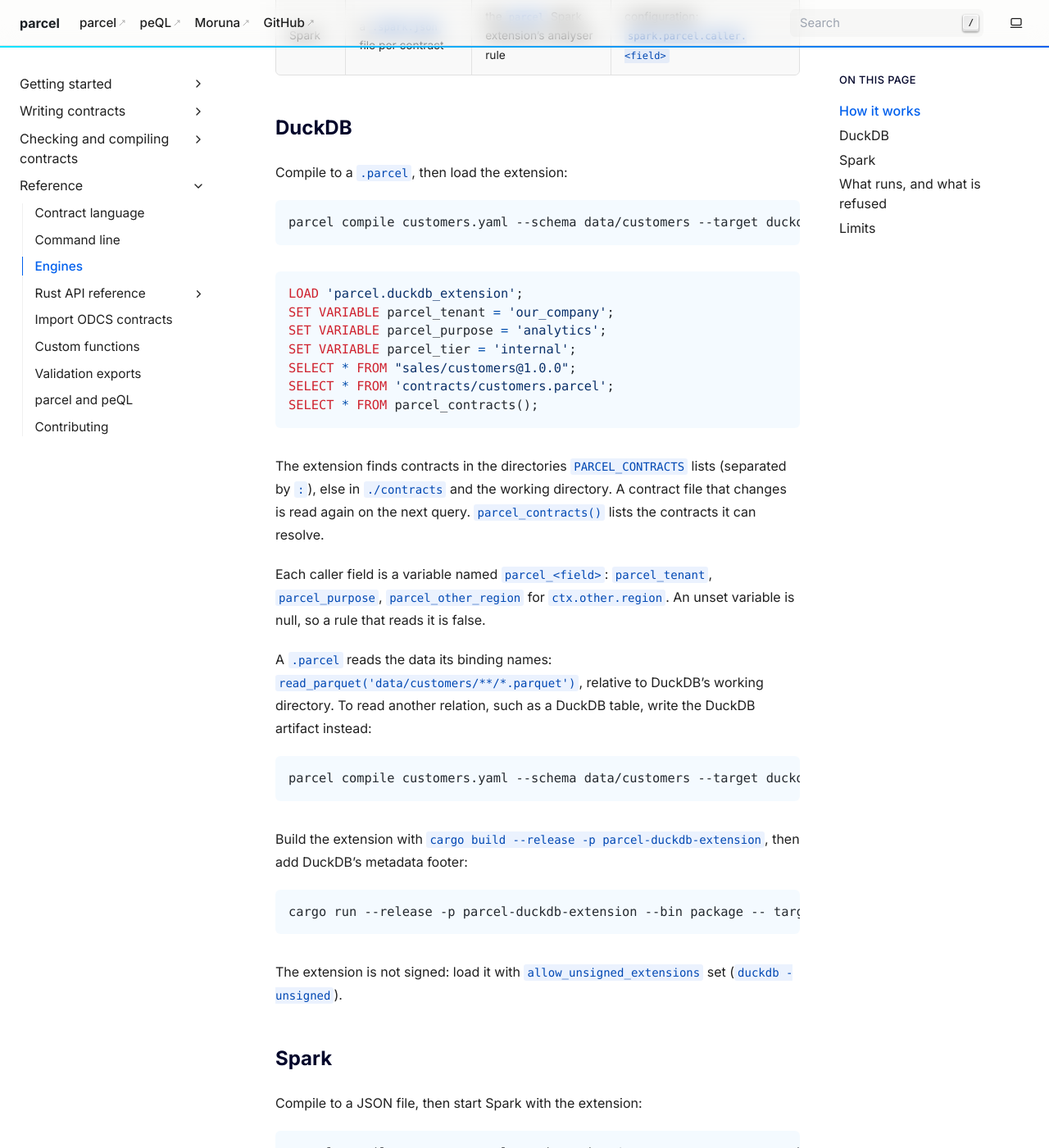
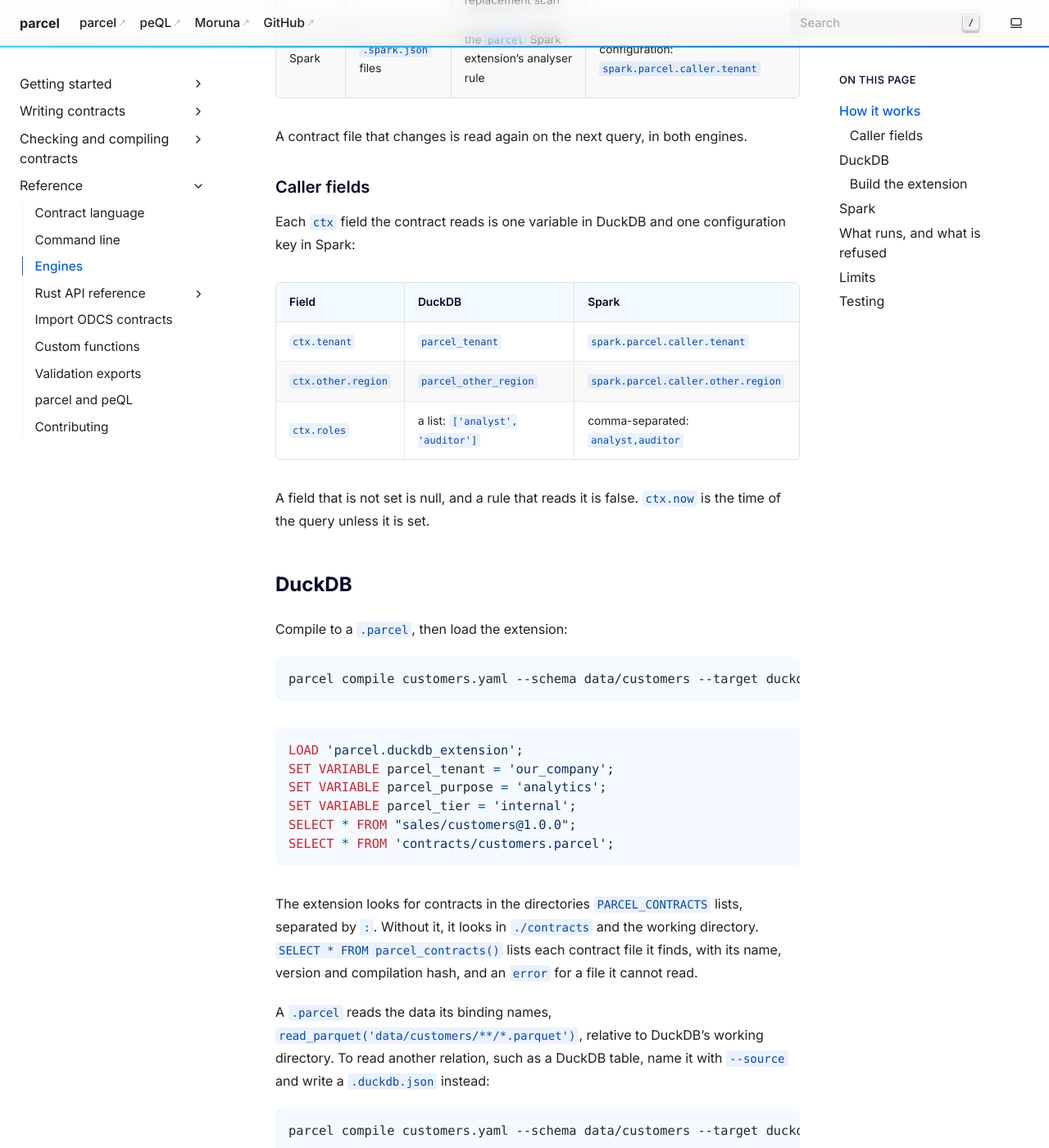
Before and after one commit to griot-cloud/parcel, a Sphinx documentation site: the page built from docs/engines.md, in a window 1280 px wide and 1400 px high, scrolled down 1117 px. Shown: the whole window at 82% size. Built offline with Sphinx 7.4.7, drawn with Linux system fonts in a browser that asks for light colours; some of the changed text lies outside the part shown.

Commit message:
Docs: engines guide checked against the code; -o creates its directory
The engines guide's first command failed: compile -o did not create
contracts/. Every -o now creates the file's directory. The guide gains
caller fields per engine, Spark defaults and --source, and states when a
refused caller gets no rows. Sample output in checking and compiling
matches the CLI again (semver versions, differential line).

Co-Authored-By: Claude Opus 5.5 <noreply@anthropic.com>

````diff
--- a/docs/engines.md
+++ b/docs/engines.md
@@ -18,12 +18,26 @@ FROM <the data the binding names>
 WHERE <decide rules> AND <admit rules> AND <assert rules with on_fail: drop>
 ```
 
-The row expressions are the compiled ones, written in the engine's SQL, so the engine evaluates what parcel evaluates. Each engine resolves the name at query time and plans the query like any other: filters reach the scan, and partition and file pruning apply.
+The row expressions are the compiled ones, written in the engine's SQL, so the engine evaluates what parcel evaluates. Each engine resolves the name when a query names it, and plans the result like any other query. Caller fields are constants by then, so a rule such as `region == ctx.other.region` reaches the scan and prunes partitions and row groups.
 
 | Engine | Loads | Resolves the name with | Caller from |
 | --- | --- | --- | --- |
 | DuckDB | `.parcel` files | the `parcel` extension's replacement scan | variables: `SET VARIABLE parcel_tenant = '...'` |
-| Spark | a `.spark.json` file per contract | the `parcel` Spark extension's analyser rule | configuration: `spark.parcel.caller.<field>` |
+| Spark | `.spark.json` files | the `parcel` Spark extension's analyser rule | configuration: `spark.parcel.caller.tenant` |
+
+A contract file that changes is read again on the next query, in both engines.
+
+### Caller fields
+
+Each `ctx` field the contract reads is one variable in DuckDB and one configuration key in Spark:
+
+| Field | DuckDB | Spark |
+| --- | --- | --- |
+| `ctx.tenant` | `parcel_tenant` | `spark.parcel.caller.tenant` |
+| `ctx.other.region` | `parcel_other_region` | `spark.parcel.caller.other.region` |
+| `ctx.roles` | a list: `['analyst', 'auditor']` | comma-separated: `analyst,auditor` |
+
+A field that is not set is null, and a rule that reads it is false. `ctx.now` is the time of the query unless it is set.
 
 ## DuckDB
 
@@ -40,30 +54,28 @@ SET VARIABLE parcel_purpose = 'analytics';
 SET VARIABLE parcel_tier = 'internal';
 SELECT * FROM "sales/customers@1.0.0";
 SELECT * FROM 'contracts/customers.parcel';
-SELECT * FROM parcel_contracts();
 ```
 
-The extension finds contracts in the directories `PARCEL_CONTRACTS` lists (separated by `:`), else in `./contracts` and the working directory. A contract file that changes is read again on the next query. `parcel_contracts()` lists the contracts it can resolve.
+The extension looks for contracts in the directories `PARCEL_CONTRACTS` lists, separated by `:`. Without it, it looks in `./contracts` and the working directory. `SELECT * FROM parcel_contracts()` lists each contract file it finds, with its name, version and compilation hash, and an `error` for a file it cannot read.
 
-Each caller field is a variable named `parcel_<field>`: `parcel_tenant`, `parcel_purpose`, `parcel_other_region` for `ctx.other.region`. An unset variable is null, so a rule that reads it is false.
-
-A `.parcel` reads the data its binding names: `read_parquet('data/customers/**/*.parquet')`, relative to DuckDB's working directory. To read another relation, such as a DuckDB table, write the DuckDB artifact instead:
+A `.parcel` reads the data its binding names, `read_parquet('data/customers/**/*.parquet')`, relative to DuckDB's working directory. To read another relation, such as a DuckDB table, name it with `--source` and write a `.duckdb.json` instead:
 
 ```bash
 parcel compile customers.yaml --schema data/customers --target duckdb --source main.customers -o contracts/customers.duckdb.json
 ```
 
-Build the extension with `cargo build --release -p parcel-duckdb-extension`, then add DuckDB's metadata footer:
+### Build the extension
 
 ```bash
+cargo build --release -p parcel-duckdb-extension
 cargo run --release -p parcel-duckdb-extension --bin package -- target/release/libparcel_duckdb.dylib parcel.duckdb_extension
 ```
 
-The extension is not signed: load it with `allow_unsigned_extensions` set (`duckdb -unsigned`).
+`package` adds the metadata footer DuckDB checks before loading an extension. On Linux the library is `libparcel_duckdb.so`. The extension is not signed: start DuckDB with `duckdb -unsigned`, or set `allow_unsigned_extensions`.
 
 ## Spark
 
-Compile to a JSON file, then start Spark with the extension:
+Compile to a `.spark.json`, build the extension, and start Spark with it:
 
 ```bash
 parcel compile customers.yaml --schema data/customers --target spark -o contracts/customers.spark.json
@@ -79,7 +91,11 @@ spark-sql --jars parcel-spark.jar \
 SELECT * FROM `sales/customers@1.0.0`;
 ```
 
-The extension reads the `*.spark.json` files in the directories `spark.parcel.contracts` lists (comma-separated). Caller fields are `spark.parcel.caller.<field>`, set at start or with `SET` / `spark.conf.set` between queries: `spark.parcel.caller.other.region` for `ctx.other.region`. A list (`roles`) is comma-separated.
+`build.sh` compiles against the jars of `SPARK_HOME`, or of the installed `pyspark` package, and needs Java 17 or later.
+
+The extension reads the `*.spark.json` files in the directories `spark.parcel.contracts` lists, separated by commas; the default is `contracts`. Caller fields are set when Spark starts, or between queries with `SET` or `spark.conf.set`.
+
+A `.spark.json` reads the data its binding names. `--source` names a table instead, such as `--source sales.customers`.
 
 ## What runs, and what is refused
 
@@ -92,10 +108,15 @@ The extension reads the `*.spark.json` files in the directories `spark.parcel.co
 | `shape` | refused: shapes act on the caller's aggregates or spend a privacy budget |
 | `enrich`, WebAssembly functions | refused |
 
+A contract that uses a refused feature does not compile for an engine, and `parcel compile --target` names the rule.
+
 ## Limits
 
-- **Governance, not enforcement.** In DuckDB and Spark the caller states who they are, and anyone who can read the files can read them directly. Use peQL where the caller must be authenticated.
-- **Caller conditions.** DuckDB and Spark fold caller fields into constants when they plan, so a rule comparing a column with a caller field prunes partitions and row groups.
-- **A refused caller and no rows.** The `decide` guard is part of the filter: over an empty table, a refused caller gets no rows rather than an error.
-- **The DuckDB extension** carries parcel's runtime to read `.parcel` files (about 128 MB unstripped); nothing of it runs while a query executes.
+- **Governance, not enforcement.** The caller states who they are, and anyone who can read the files can read them directly. Use peQL where the caller must be authenticated.
+- **A refused caller can get no rows instead of an error.** The `decide` guard is one condition of the filter, and the engine may stop at another first: over an empty table, or when no caller field is set and every condition is false.
+- **The DuckDB extension** carries parcel's runtime to read `.parcel` files, about 128 MB unstripped. None of it runs while a query executes.
 - **Strings in Spark.** Spark reads a backslash in a string literal as an escape; parcel doubles each one.
+
+## Testing
+
+`tests/engines/run.py` compiles the contracts in `examples/customers` for both engines, queries each one by name as every caller, and compares the rows, value for value, with the rows `parcel check --rows` computes. See `tests/engines/README.md`.
````
Also changed, not shown: CHANGELOG.md (+4 -2 lines), docs/checking.md (+5 -3 lines), docs/compiling.md (+1 -1 lines), 2 other files.
